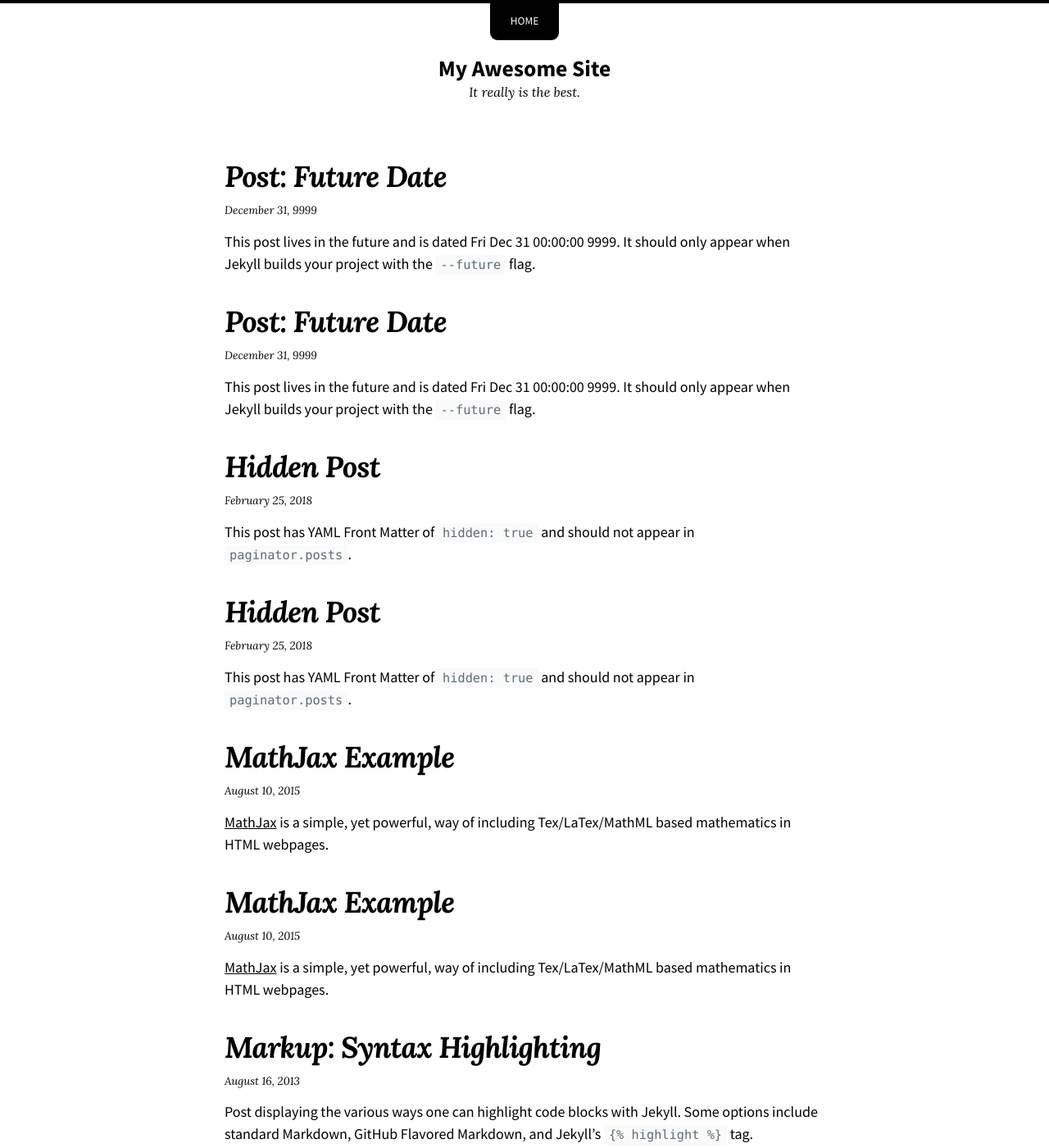
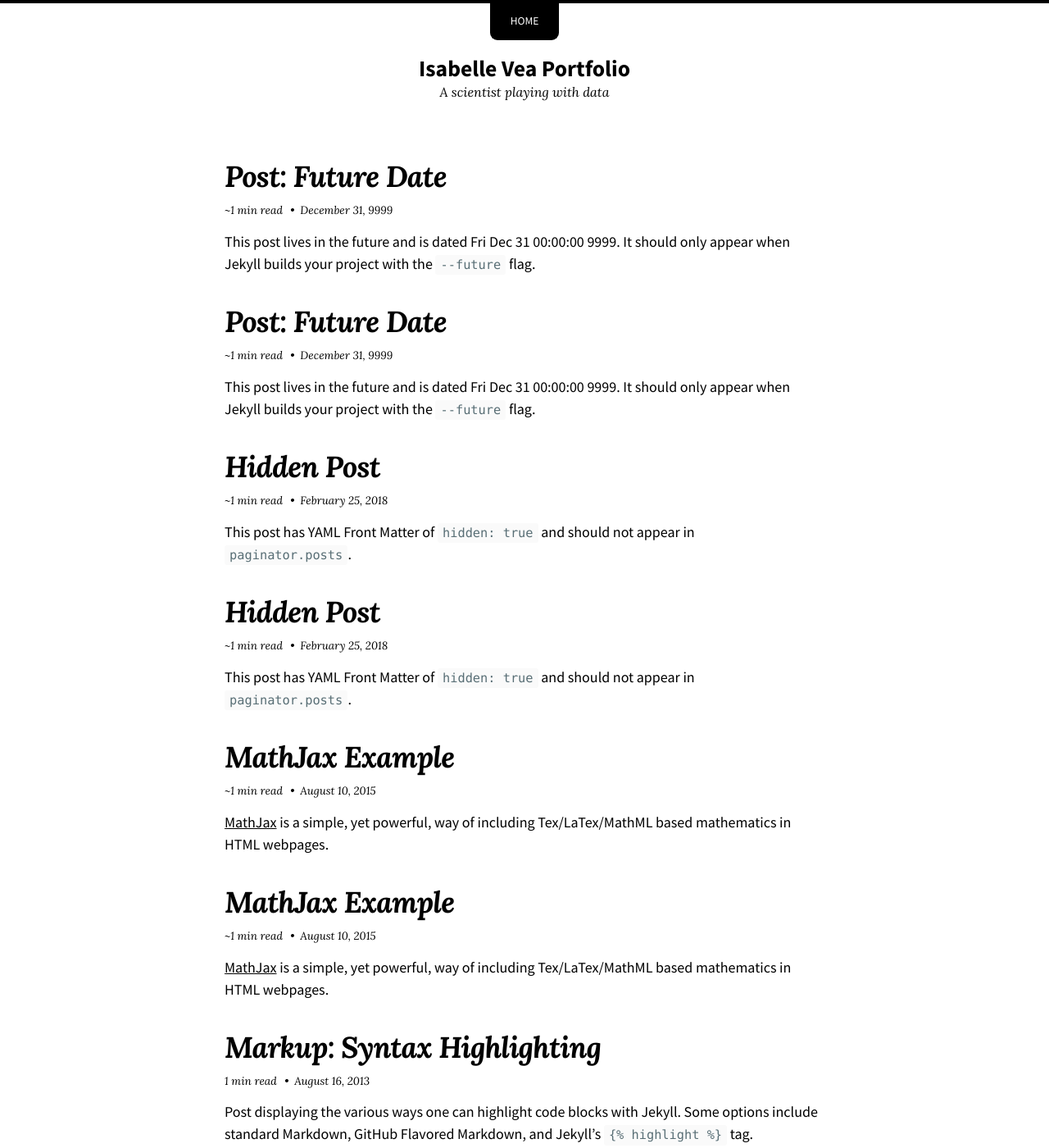
Before and after one commit to thecochenille/thecochenille.github.io, a Jekyll site: the page built from index.md, in a window 1280 px wide and 1400 px high. Shown: the whole window at 82% size. Built offline with Jekyll 4.4.1, drawn with Linux system fonts in a browser that asks for light colours; nearby versions of some CDN libraries; some of the changed text lies outside the part shown.

Commit message:
edited _config.yml

```diff
--- a/Gemfile
+++ /dev/null
@@ -1,2 +0,0 @@
-source "https://rubygems.org"
-gemspec
--- a/_config.yml
+++ b/_config.yml
@@ -17,13 +17,13 @@ theme: jekyll-theme-so-simple
 # remote_theme: mmistakes/so-simple-theme
 skin: "/assets/css/skins/default.css"
 locale: en-US
-title: "My Awesome Site"
-description: "It really is the best."
-baseurl: # the subpath of your site, e.g. "/blog"
+title: "Isabelle Vea Portfolio"
+description: "A scientist playing with data"
+baseurl: "/"# the subpath of your site, e.g. "/blog"
 url: # the base hostname & protocol for your site e.g. "https://mmistakes.github.io"
 logo: # path of site logo, e.g. "/images/logo.png"
 date_format: "%B %-d, %Y"
-read_time: # reading time estimates, e.g. true
+read_time: true
 words_per_minute: # 200
 mathjax:
   enable: # MathJax equations, e.g. true, false (default)
```
Also changed, not shown: banner.js (deleted, +0 -19 lines), package.json (deleted, +0 -41 lines), CHANGELOG.md (deleted), README-OLD.md (deleted), _images/SSP_variation.jpg (renamed from SSP_variation.jpg), _images/divergence_timeanalysis.jpg (renamed from divergence_timeanalysis.jpg), _images/fig4_for_main_text_bchr.jpg (renamed from fig4_for_main_text_bchr.jpg), _images/imv_photo.png (renamed from imv_photo.png), jekyll-theme-so-simple.gemspec (deleted), screenshot.png (deleted), screenshots.jpg (deleted), 3 other files.
